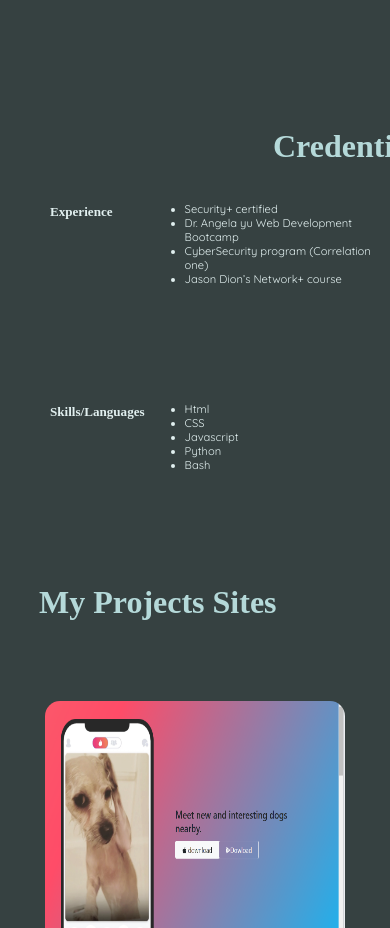
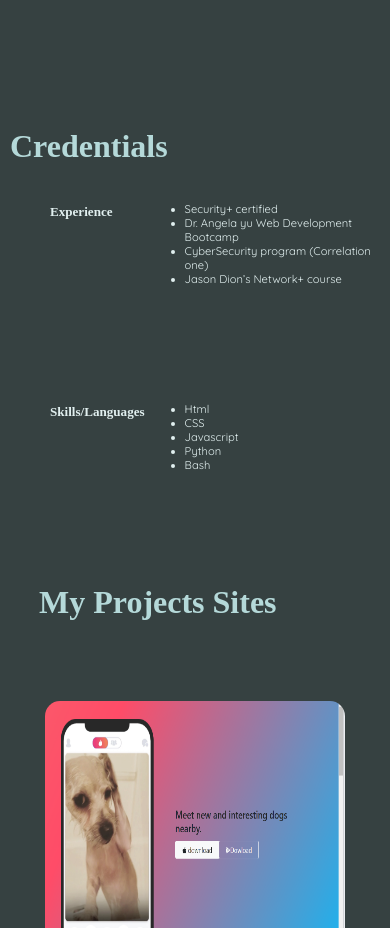
Before and after one commit to Spruelw/portfolio, a plain HTML site: page index.html in a window 390 px wide. Shown: the part 1267-2195 px from the top of the page. Drawn offline with Linux system fonts and the light colour scheme; a web font is replaced by a local one.

Commit message:
Update style.css

```diff
--- a/style.css
+++ b/style.css
@@ -183,6 +183,10 @@ grid-column-start: 3;
         margin-top: 80px;
     }
 
+    .credentials h2{
+        margin-left: 10px;
+    }
+
     .cred{
         margin-left: 50px ;
         font-size: .70rem;
```
